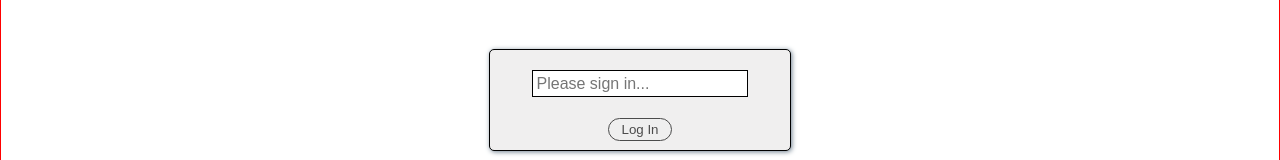
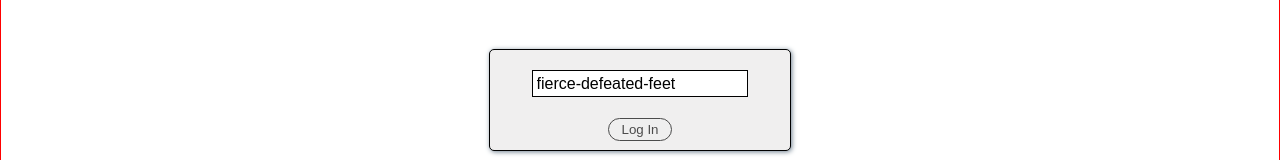
Before and after one commit to KevinKra/React-Test-02, a React (Create React App) app: page / in a window 1280 px wide. Shown: the part 301-461 px from the top of the page. Built offline with nearby package versions, Linux system fonts and the light colour scheme.

Commit message:
Capture user input

```diff
--- a/src/components/SignIn.js
+++ b/src/components/SignIn.js
@@ -1,21 +1,30 @@
 import React from "react";
 import Submit from "./Submit";
+import { getFunName } from "../helpers";
 import "../css/SignIn.css";
-const SignIn = () => {
+class SignIn extends React.Component {
+  myInput = React.createRef();
+  goToMain = e => {
+    e.preventDefault();
+    console.log(this.myInput.current.value);
+  };
+  render() {
     return (
       <div className="SignInContainer">
-      <form className="SignIn">
+        <form className="SignIn" onSubmit={this.goToMain}>
           <label htmlFor="signInInput">
             <input
               type="text"
               name="signInInput"
-            placeholder="Please sign in..."
+              ref={this.myInput}
+              defaultValue={getFunName()}
             />
           </label>
           <Submit btnName="Log In" />
         </form>
       </div>
     );
-};
+  }
+}
 
 export default SignIn;
--- a/src/components/SplashInput.js
+++ b/src/components/SplashInput.js
@@ -2,7 +2,7 @@ import React from "react";
 import SplashImage from "./SplashImage";
 import InputCard from "./InputCard";
 import "../css/SplashInput.css";
-import Submit from "./Submit";
+
 const SplashInput = props => {
   return (
     <section className="SplashInput">
```
Lines whose indentation alone changed are shown as unchanged.
